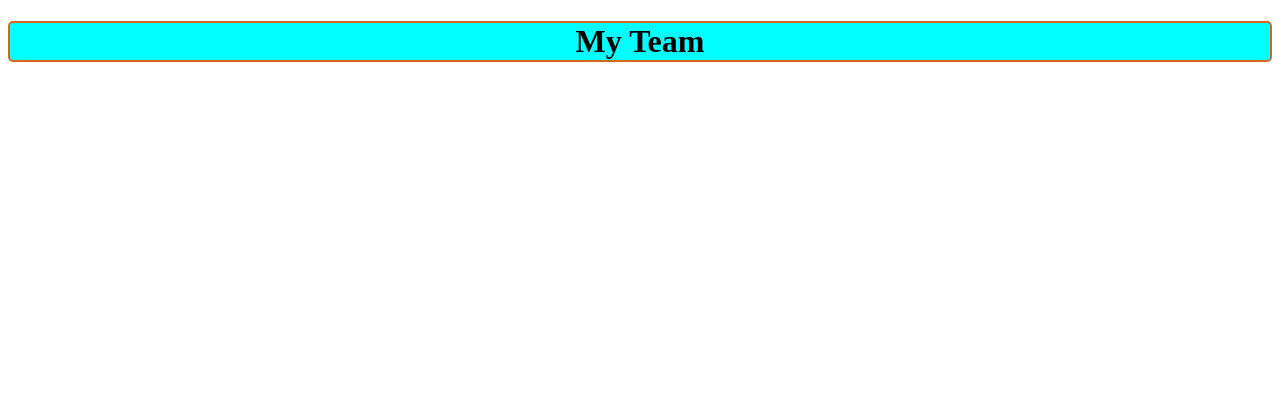
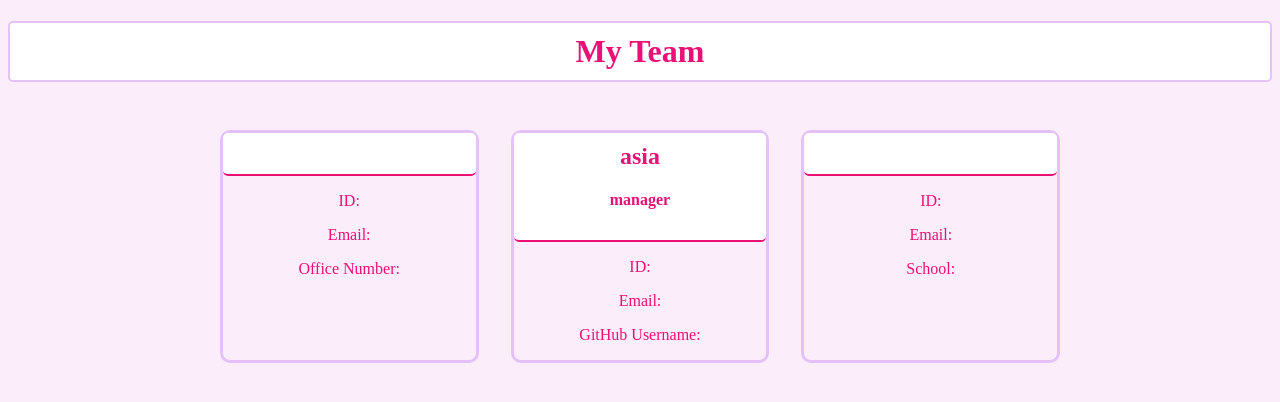
Before and after one commit to asia-codeing/Team-Profile-Generator, a website: page template/index.html in a window 1280 px wide. Drawn offline with Linux system fonts and the light colour scheme.

```diff
--- a/template/index.html
+++ b/template/index.html
@@ -13,33 +13,39 @@
     <main>
         <!-- Manager card -->
     <div id="card-row">
-        <div class="card-column">
-              <h2 class="card-header"></h2>
+        <div class="card card-column">
+            <div class="card-header">
+              <h2 ></h2>
               <h4 class="job-title"></h4>
+            </div>
               <div class="card-body">
-                  <p class="e-ID"></p>
-                  <p class="email"></p>
-                  <p class="office-no"></p>
+                  <p class="e-ID">ID:</p>
+                  <p class="email">Email:<a href="mailto:"></a></p>
+                  <p class="office-no">Office Number:</p>
               </div>
         </div>
         <!-- Engineer card -->
-        <div class="card-column">
-            <h2 class="card-header"></h2>
-            <h4 class="job-title"></h4>
+        <div class="card card-column">
+            <div class="card-header">
+                <h2 >asia</h2>
+                <h4 class="job-title">manager</h4>
+            </div>
             <div class="card-body">
-                <p class="e-ID"></p>
-                <p class="email"></p>
-                <p class="github"></p>
+                <p class="e-ID">ID:</p>
+                <p class="email">Email:<a href="mailto:"></a></p>
+                <p class="github">GitHub Username:<a href="https://github.com/" target="_blank" rel="noopener noreferrer"></a></p>
             </div>
         </div>
         <!-- Intern card -->
-        <div class="card-column">
-            <h2 class="card-header"></h2>
-            <h4 class="job-title"></h4>
+        <div class="card card-column">
+            <div class="card-header">
+                <h2 ></h2>
+                <h4 class="job-title"></h4>
+              </div>
             <div class="card-body">
-                <p class="e-ID"></p>
-                <p class="email"></p>
-                <p class="school"></p>
+                <p class="e-ID">ID:</p>
+                <p class="email">Email:<a href="mailto:"></a></p>
+                <p class="school">School:</p>
             </div>
         </div>
     </div>
--- a/template/styel.css
+++ b/template/styel.css
@@ -1,27 +1,51 @@
+:root{
+  --font:#ec0f75;
+  --shadow:#ff9bee;
+  --border:#E4C1F9;
+  --background1:#ec0f75;
+  --background2:#ffffff;
+
+}
+body{
+  color: var(--font);
+  background-color: #fbedfa;
+}
+
 .header-title{
     text-align: center;
-    border:2px solid chocolate;
+    border:2px solid var(--border);
+    background-color: var(--background2);
     border-radius: 5px;
-    background-color: cyan;
+    padding: 10px;;
 }
 #card-row {
     display: flex;
     flex-wrap: wrap;
     list-style:none;
     justify-content: center;
-    padding-top: 100px;
+    padding-top: 10px;
   }
+  .card-header{
+    border-bottom:2px solid var(--background1);
+    text-align: center;
+    background-color: var(--background2);
+    border-radius: 5px;
+    padding: 10px;;
 
+
+  }
+  .card-header h2{
+    margin: 0;
+  }
   .card-column:hover{
-    box-shadow: 5px 0px 8px  rgb(106, 157, 190),  0 0 8px  rgb(106, 157, 190) ;
+    box-shadow: 5px 0px 8px  var(--shadow),  0 0 8px  var(--shadow);
   }
 
   .card {
-    border: 3px solid var(--violet-web);
+    border: 3px solid var(--border);
     border-radius: 10px;
     width: 20%;
     min-height: 10em;
-    background-color: rgba(0, 206, 209, 0.8);
     margin: 1em;
     text-align: center;
     min-width: 15em;
```
Also changed, not shown: lib/Employee.js (+21 -0 lines), lib/Engineer.js (+15 -0 lines), lib/Intern.js (+15 -0 lines), lib/Manager.js (+15 -0 lines).
